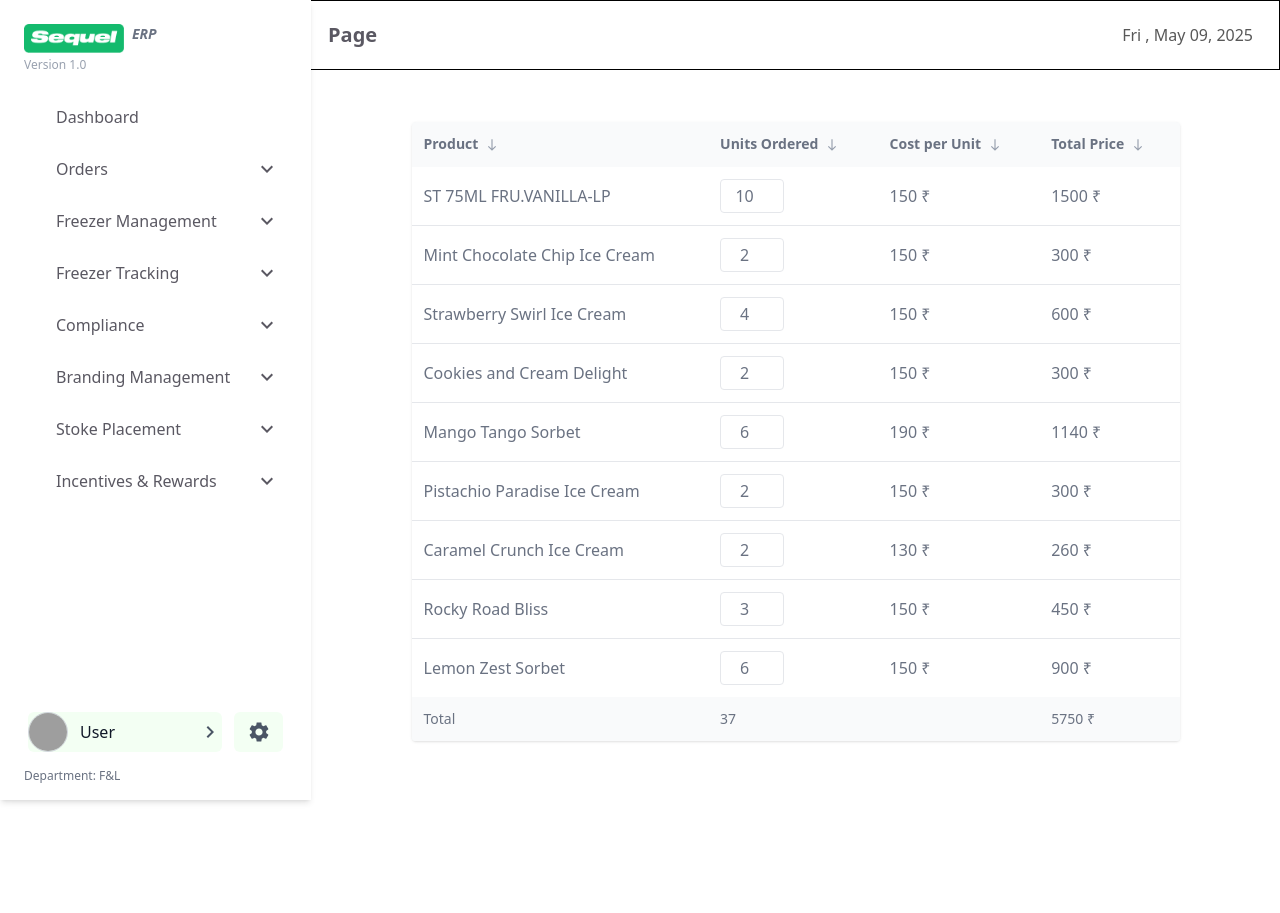
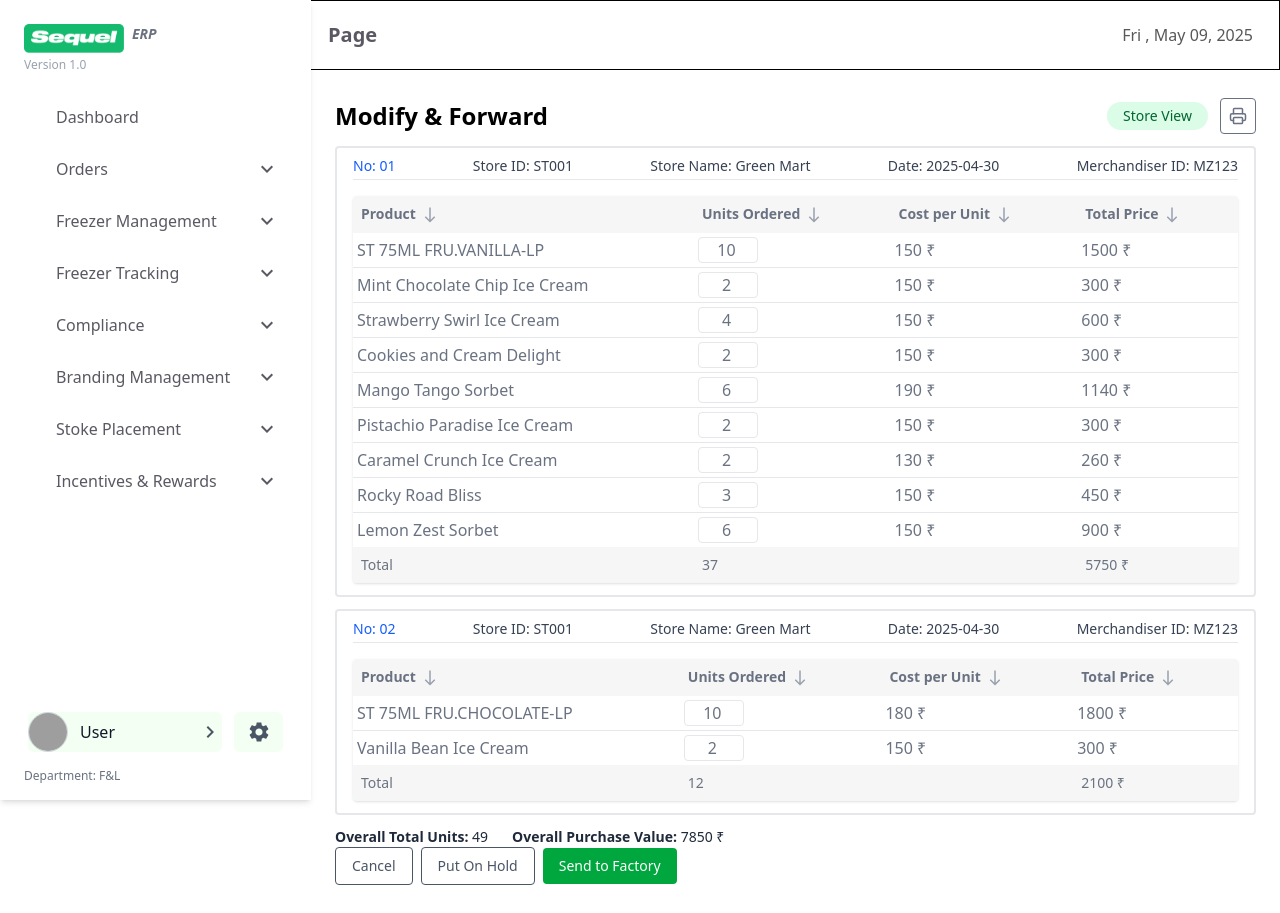
Before and after one commit to sooraj-RK/Distributer-Dashboard, a React (Vite) app: page /store-view in a window 1280 px wide. Before the commit the page ends 800 px from the top, so only its background shows below. Built offline with nearby package versions, Linux system fonts and the light colour scheme; grey boxes are pictures that could not be loaded; some icons are missing.

Commit message:
storeview page created

```diff
--- a/package.json
+++ b/package.json
@@ -16,6 +16,7 @@
     "@mui/material": "^7.1.0",
     "@tailwindcss/vite": "^4.1.5",
     "axios": "^1.9.0",
+    "lucide-react": "^0.507.0",
     "react": "^19.1.0",
     "react-dom": "^19.1.0",
     "react-hook-form": "^7.56.2",
--- a/src/components/common/tables/PriceTable.jsx
+++ b/src/components/common/tables/PriceTable.jsx
@@ -23,43 +23,82 @@ const PriceTable = ({
 
   return (
     <div className={`overflow-x-auto bg-white rounded shadow ${className}`}>
-      <table className="min-w-full text-left">
-        <thead className="bg-[#F6F6F6]">
+      {/* Add table-fixed and specify widths */}
+      <table className="min-w-full text-left max-h-[489px] table-fixed">
+        <thead className="bg-[#F6F6F6] h-6">
           <tr>
-            <th className="p-3  bg-gray-50 text-gray-500 text-sm font-inter ">Product <SouthOutlined fontSize="small" className="text-gray-400 p-[3px]" /></th>
-            <th className="p-3  bg-gray-50 text-gray-500 text-sm font-inter">Units Ordered <SouthOutlined fontSize="small" className="text-gray-400 p-[3px]" /></th>
-            <th className="p-3  bg-gray-50 text-gray-500 text-sm font-inter">Cost per Unit <SouthOutlined fontSize="small" className="text-gray-400 p-[3px]" /></th>
-            <th className="p-3  bg-gray-50 text-gray-500 text-sm font-inter">Total Price <SouthOutlined fontSize="small" className="text-gray-400 p-[3px]" /></th>
+            {/* Product Column - 330.25px */}
+            <th
+              className="  p-2 text-gray-500 text-sm "
+            >
+              Product <SouthOutlined fontSize="small" className="text-gray-400 p-[1px]" />
+            </th>
+
+            {/* Units Ordered Column - 100px */}
+            <th
+              className="  p-2  text-gray-500 text-sm "
+            >
+              Units Ordered <SouthOutlined fontSize="small" className="text-gray-400 p-[1px]" />
+            </th>
+
+            {/* Cost per Unit Column - 120px */}
+            <th
+              className="  p-2 text-gray-500 text-sm "
+            >
+              Cost per Unit <SouthOutlined fontSize="small" className="text-gray-400 p-[1px]" />
+            </th>
+
+            {/* Total Price Column - 120px */}
+            <th
+              className=" p-2 text-gray-500 text-sm "
+            >
+              Total Price <SouthOutlined fontSize="small" className="text-gray-400 p-[1px]" />
+            </th>
           </tr>
         </thead>
+
         <tbody>
           {rows.map(({ id, product, units, costPerUnit, rowTotal }) => (
-            <tr key={id} className="border-b last:border-none border-gray-200">
-              <td className="p-3 text-gray-500">{product}</td>
-              <td className="p-3 text-gray-500">
+            <tr
+              key={id}
+              className="h-6 border-b last:border-none border-gray-200" // Fixed row height
+            >
+              {/* Product Cell */}
+              <td className=" h-6 p-1 text-gray-500 truncate">{product}</td>
+
+              {/* Units Ordered Cell */}
+              <td className=" h-6 p-1 text-gray-500">
                 <input
-                  type="number"
+                    type="number"
                   min="0"
-                  className="w-16 p-1 border border-gray-200 text-center rounded"
+                  className="w-15  border ps-3 border-gray-200 text-center rounded"
                   value={units}
                   onChange={e => onUnitsChange(id, Number(e.target.value))}
-                />
+                  />
               </td>
-              <td className="p-3 text-gray-500">
+
+              {/* Cost per Unit Cell */}
+              <td className=" h-6 p-1 text-gray-500">
                 {costPerUnit} {currency}
               </td>
-              <td className="p-3  text-gray-500">
+
+              {/* Total Price Cell */}
+              <td className=" h-6 p-1 text-gray-500">
                 {rowTotal} {currency}
               </td>
             </tr>
           ))}
         </tbody>
-        <tfoot className="bg-gray-50">
-          <tr>
-            <td className="p-3  bg-gray-50 text-gray-500 text-sm font-inter">Total</td>
-            <td className="p-3  bg-gray-50 text-gray-500 text-sm font-inter">{totalUnits}</td>
-            <td className="p-3  bg-gray-50 text-gray-500 text-sm font-inter" /> {/* empty cell */}
-            <td className="p-3  bg-gray-50 text-gray-500 text-sm font-inter">{totalPrice} {currency}</td>
+
+        {/* Footer with fixed dimensions */}
+        <tfoot className="bg-[#F6F6F6]">
+          <tr className="h-6">
+            <td className="  p-2 text-gray-500 text-sm ">Total</td>
+            <td className="  p-2  text-gray-500 text-sm ">{totalUnits}</td>
+            <td className=" p-2 " /> {/* Empty cell */}
+            <td className="  p-2  text-gray-500 text-sm ">
+              {totalPrice} {currency}
+            </td>
           </tr>
         </tfoot>
       </table>
--- a/src/pages/PurchaseOrder/PurchaseOrderList.jsx
+++ b/src/pages/PurchaseOrder/PurchaseOrderList.jsx
@@ -3,7 +3,7 @@ import React from 'react'
 const PurchaseOrderList = () => {
   return (
     <div>
-      {/* purchase order list */}
+
     </div>
   )
 }
--- a/src/pages/PurchaseOrder/StoreView.jsx
+++ b/src/pages/PurchaseOrder/StoreView.jsx
@@ -1,45 +1,140 @@
 // src/pages/StoreView.jsx
-import React, { useState } from 'react';
+import React, { useState, useMemo } from 'react';
+import { PrinterIcon } from 'lucide-react'; // or replace with your icon
 import PriceTable from '../../components/common/tables/PriceTable';
 
-const initialItems = [
-  { id: 'st-vanilla', product: 'ST 75ML FRU.VANILLA‑LP', units: 10, costPerUnit: 150 },
-  { id: 'mint-chip', product: 'Mint Chocolate Chip Ice Cream', units: 2, costPerUnit: 150 },
+const initialOrders = [
+    {
+        no: '01',
+        storeId: 'ST001',
+        storeName: 'Green Mart',
+        date: '2025-04-30',
+        merchandiserId: 'MZ123',
+        items: [
+            { id: 'st-vanilla-lp', product: 'ST 75ML FRU.VANILLA‑LP', units: 10, costPerUnit: 150 },
+            { id: 'mint-choc-chip', product: 'Mint Chocolate Chip Ice Cream', units: 2, costPerUnit: 150 },
             { id: 'strawberry-swirl', product: 'Strawberry Swirl Ice Cream', units: 4, costPerUnit: 150 },
             { id: 'cookies-cream', product: 'Cookies and Cream Delight', units: 2, costPerUnit: 150 },
-  { id: 'mango-sorbet', product: 'Mango Tango Sorbet', units: 6, costPerUnit: 190 },
-  { id: 'pistachio', product: 'Pistachio Paradise Ice Cream', units: 2, costPerUnit: 150 },
+            { id: 'mango-tango-sorbet', product: 'Mango Tango Sorbet', units: 6, costPerUnit: 190 },
+            { id: 'pistachio-paradise', product: 'Pistachio Paradise Ice Cream', units: 2, costPerUnit: 150 },
             { id: 'caramel-crunch', product: 'Caramel Crunch Ice Cream', units: 2, costPerUnit: 130 },
             { id: 'rocky-road', product: 'Rocky Road Bliss', units: 3, costPerUnit: 150 },
-  { id: 'lemon-zest', product: 'Lemon Zest Sorbet', units: 6, costPerUnit: 150 },
+            { id: 'lemon-zest-sorbet', product: 'Lemon Zest Sorbet', units: 6, costPerUnit: 150 },
+        ],
+    },
+    {
+        no: '02',
+        storeId: 'ST001',
+        storeName: 'Green Mart',
+        date: '2025-04-30',
+        merchandiserId: 'MZ123',
+        items: [
+            { id: 'st-choco-lp', product: 'ST 75ML FRU.CHOCOLATE‑LP', units: 10, costPerUnit: 180 },
+            { id: 'vanilla-bean', product: 'Vanilla Bean Ice Cream', units: 2, costPerUnit: 150 },
+        ],
+    },
 ];
 
-const StoreView = () => {
+export default function StoreView() {
+    const [orders, setOrders] = useState(initialOrders);
 
-  const [items, setItems] = useState(initialItems);
-
-
-  const handleUnitsChange = (id, newUnits) => {
-    setItems(current =>
-      current.map(item =>
-        item.id === id
-          ? { ...item, units: newUnits < 0 ? 0 : newUnits }
-          : item
+    const handleUnitsChange = (orderNo, itemId, newUnits) => {
+        setOrders(prev =>
+            prev.map(o =>
+                o.no === orderNo
+                    ? {
+                        ...o,
+                        items: o.items.map(i =>
+                            i.id === itemId ? { ...i, units: Math.max(0, newUnits) } : i
+                        ),
+                    }
+                    : o
             )
         );
     };
 
+    const { overallUnits, overallValue } = useMemo(() => {
+        let u = 0, v = 0;
+        orders.forEach(o =>
+            o.items.forEach(({ units, costPerUnit }) => {
+                u += units;
+                v += units * costPerUnit;
+            })
+        );
+        return { overallUnits: u, overallValue: v };
+    }, [orders]);
+
     return (
-    <div className="p-6">
+        <div className=" space-y-3 max-w-6xl mx-auto">
+            {/* ─── Top Bar ──────────────────────────────────────────── */}
+            <div className="flex justify-between items-center ">
+                <h1 className="text-2xl font-semibold">Modify &amp; Forward</h1>
+                <div className="flex items-center space-x-3">
+                    <button className="px-4 py-1 bg-green-100 text-green-800 rounded-full text-sm">
+                        Store View
+                    </button>
+                    <button className="p-2 bg-white border rounded text-gray-500 hover:text-gray-700">
+                        <PrinterIcon size={18} />
+                    </button>
+                </div>
+            </div>
 
+            {/* ─── Order Sections ──────────────────────────────────── */}
+            {orders.map(order => (
+               <div
+               key={order.no}
+               className="bg-white border-2 border-gray-200 rounded"
+             >
+               {/* Order Header */}
+               <div
+                 className="
+                   relative px-4 pt-2 pb-1
+                   before:content-[''] before:absolute before:bottom-0
+                   before:left-4 before:right-4 before:border-b before:border-gray-200
+                 "
+               >
+                 {/* make this flex take the full width */}
+                 <div className="w-full flex flex-wrap justify-between items-center text-sm text-gray-700">
+                   <a href="#" className="text-blue-600 font-medium">No: {order.no}</a>
+                   <span>Store ID: {order.storeId}</span>
+                   <span>Store Name: {order.storeName}</span>
+                   <span>Date: {order.date}</span>
+                   <span>Merchandiser ID: {order.merchandiserId}</span>
+                 </div>
+               </div>
+
+                    {/* Price Table */}
+                    <div className="px-4 pb-3">
                         <PriceTable
-        items={items}
+                            items={order.items}
                             currency="₹"
-        onUnitsChange={handleUnitsChange}
-        className="max-w-3xl mx-auto"
+                            onUnitsChange={(itemId, units) =>
+                                handleUnitsChange(order.no, itemId, units)
+                            }
+                            className="mt-4"
+
+                            footerFirstCell="Total"
                         />
                     </div>
+                </div>
+            ))}
+
+            {/* ─── Overall Footer ──────────────────────────────────── */}
+            <div className="justify-end items-end text-sm text-gray-800">
+                <div>
+                    <span className="font-semibold">Overall Total Units:</span>{' '}
+                    {overallUnits}
+                    <span className="ml-6 font-semibold">Overall Purchase Value:</span>{' '}
+                    {overallValue} ₹
+                </div>
+                <div className="space-x-2">
+                    <button className="px-4 py-2 border rounded text-gray-600">Cancel</button>
+                    <button className="px-4 py-2 border rounded text-gray-600">Put On Hold</button>
+                    <button className="px-4 py-2 bg-green-600 text-white rounded">
+                        Send to Factory
+                    </button>
+                </div>
+            </div>
+        </div>
     );
-};
-
-export default StoreView;
+}
```
Also changed, not shown: 1 other file (tests, documents, lock files or other folders). Lines whose indentation alone changed are shown as unchanged.
